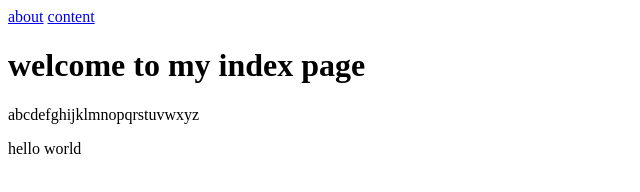
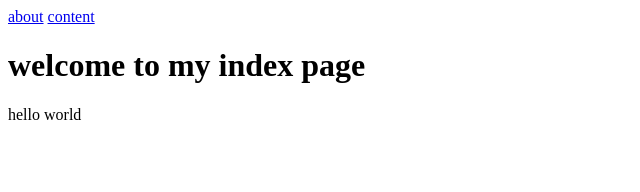
Before and after one commit to pegahub01/project, a plain HTML site: page index.html in a window 1280 px wide. Shown: the whole page, without its empty margins (0-640 px from the left). Drawn offline with Linux system fonts and the light colour scheme.

Commit message:
remove p tag

```diff
--- a/index.html
+++ b/index.html
@@ -11,7 +11,6 @@
 <body>
 
 <h1>welcome to my index page</h1>
-<p>abcdefghijklmnopqrstuvwxyz</p>
 <p>hello world</p>
 
 </body>
```
